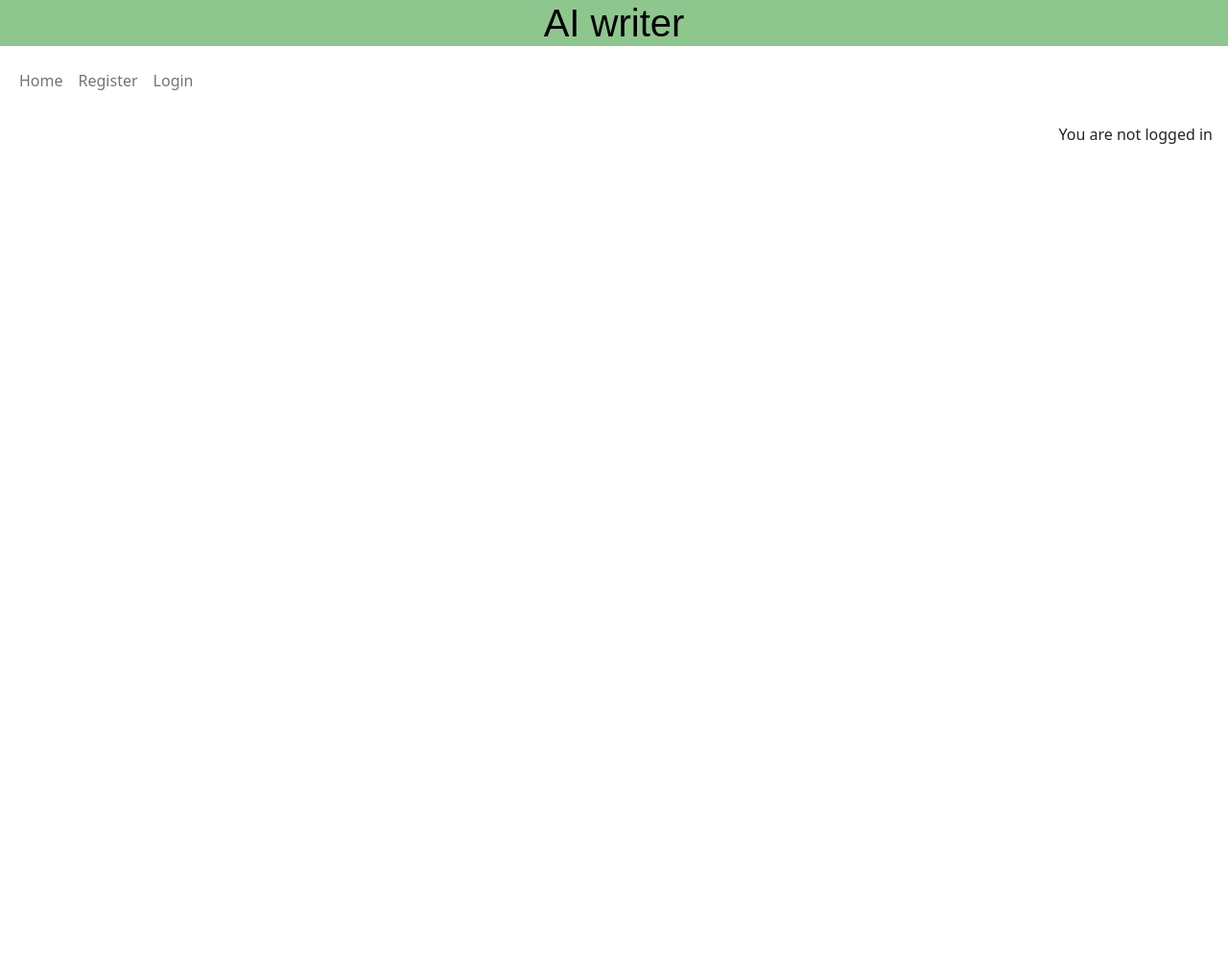
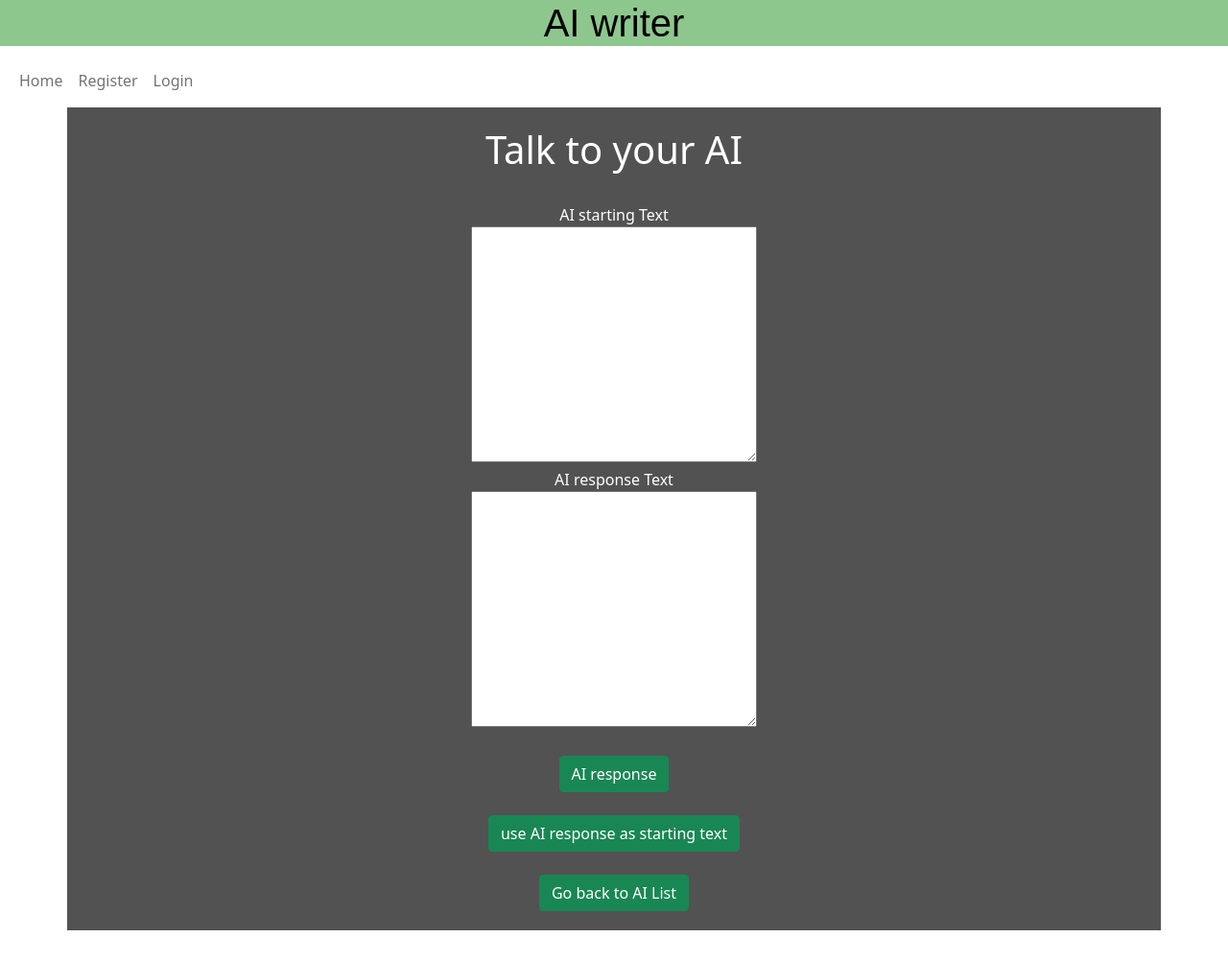
Before and after one commit to Jamie12341324/AI_writing, a Django app: page /create_AI/AI_writing/1 in a window 1280 px wide. Shown: the whole page at 96% size. Before the commit the page ends 150 px from the top, so only its background shows below. Run offline with Django 4.2, Linux system fonts and the light colour scheme.

Commit message:
Add AI_writing page with no back end

```diff
--- a/templates/account/login.html
+++ b/templates/account/login.html
@@ -12,10 +12,10 @@
         <div class="col-md-8 mt-3 offset-md-2">
             <h3>{% trans "Sign In" %}</h3>
 
-            <p>{% blocktrans %}Welcome to Book Shop.
+            <p>{% blocktrans %}Welcome to AI writer.
                 If you have not created an account yet, then <a class="link" href="{{ signup_url }}">sign up</a>
                 first.{% endblocktrans %}</p>
-            <p>You must create an account if you want to buy or view the detail of a book.</p>
+            <p>You must create an account if you want to create an AI</p>
         </div>
     </div>
     <div class="row">
--- a/update_AI/admin.py
+++ b/update_AI/admin.py
@@ -2,5 +2,7 @@
 
 # Register your models here.
 from .models import training_text
+from .models import ai_values
 
 admin.site.register(training_text)
+admin.site.register(ai_values)
--- a/update_AI/templates/AI_writing.html
+++ b/update_AI/templates/AI_writing.html
@@ -1,2 +1,36 @@
 {% extends "base.html" %}
 {% load static %}
+{% url 'AI_text_list' as your_AI_list_url %}
+{% url 'your_AI_list' as your_AI_list_url %}
+
+{% block content %}
+<div class="container">
+    <div class="row">
+        <!-- col-12 class from bootstrap -->
+        <div class="standard col-12">
+        <h1>Talk to your AI</h1>
+        <br>
+        <form method="POST">
+            {% csrf_token %}
+            <label for="talk_AI" class="label_div">AI starting Text</label>
+            <textarea id="train_AI" name="train_AI" rows="10" cols="30" aria-label="New start of some writing for AI"></textarea>
+            <br>
+            <label for="response_AI" class="label_div">AI response Text</label>
+            <textarea id="response_AI" name="response_AI" rows="10" cols="30" aria-label="New response from AI"></textarea>
+            <br>
+            <br>
+            <!-- btn-success classes from bootstrap used for create meal button  -->
+            <button type="submit" id="talk_AI_button" class="btn btn-success" aria-label="Button that gets the AI to respond using the starting text">AI response</button>
+            <br>
+            <br>
+            <button type="submit" id="talk_AI_button2" class="btn btn-success" aria-label="Button that gets the AI to respond using the response text as starting text">use AI response as starting text</button>
+            <br>
+        </form>
+        <br>
+        <a href="{% url 'your_AI_list' %}" class="btn btn-success" aria-label="Button that sends you to the AI list">Go back to AI List</a>
+        </div>
+    </div>
+</div>
+<!-- custom javascript -->
+
+{% endblock %}
--- a/update_AI/templates/update_AI.html
+++ b/update_AI/templates/update_AI.html
@@ -19,8 +19,8 @@
             <textarea id="train_AI" name="train_AI" rows="10" cols="30" aria-label="New training text to be add to the list of training texts">{{ text }}</textarea>
             <br>
             <br>
-            <!-- btn-success classes from bootstrap used for create meal button  -->
-            <button type="submit" id="train_AI_button" class="btn btn-success" aria-label="Button the saves a new training text with the typed in text">Train AI</button>
+            <!-- btn-success classes from bootstrap used for train AI button  -->
+            <button type="submit" id="train_AI_button" class="btn btn-success" aria-label="Button that saves a new training text with the typed in text">Train AI</button>
             <br>
         </form>
         <br>
--- a/update_AI/views.py
+++ b/update_AI/views.py
@@ -1,8 +1,8 @@
 from django.shortcuts import render, redirect
 from django.db.models import Q
-from .models import training_text,AI,AI_values
+from .models import training_text,AI,ai_values
 from django.db.models import Max
-from Mimic1_creative import Records
+from .Mimic1_creative import Records
 import random
 # Create your views here.
 def AI_writing(request,ai_id):
@@ -29,15 +29,16 @@
             text.save()
             records=Records()
             records.test_full_sequence(text.text_saved,random.randint(0,4))
-            ai_values=AI_values()
-            ai_values.value_checks=records.test_A
-            ai_values.value_answers=records.answer_A
-            ai_values.group=records.data_group_num_A
-            ai_values.user_id = request.user.id
-            ai_values.name2 = text.name2
-            ai_values.number = text.number
-            ai_values.ai = ai
-            ai_values.save()
+            ai_values_to_save=ai_values()
+            ai_values_to_save.value_checks=records.test_A
+            ai_values_to_save.value_answers=records.answer_A
+            ai_values_to_save.group=records.data_group_num_A
+            ai_values_to_save.user_id = request.user.id
+            ai_values_to_save.name2 = text.name2
+            ai_values_to_save.number = text.number
+            ai_values_to_save.ai = ai
+            ai_values_to_save.training_text=text
+            ai_values_to_save.save()
             return redirect("AI_text_list", ai_id=ai.id)
     else:
         training_texts=training_text.objects.all().values()
@@ -58,6 +59,13 @@
         text=training_text.objects.get(user=request.user,ai=ai.id,id=text_id)
         text.text_saved=request.POST["train_AI"]
         text.save()
+        records=Records()
+        records.test_full_sequence(text.text_saved,random.randint(0,4))
+        ai_values_to_save=ai_values.objects.get(user=request.user, training_text=text.id)
+        ai_values_to_save.value_checks=records.test_A
+        ai_values_to_save.value_answers=records.answer_A
+        ai_values_to_save.group=records.data_group_num_A
+        ai_values_to_save.save()
         return redirect("AI_text_list", ai_id=ai.id)
      else:
         text=training_text.objects.get(user=request.user,ai=ai.id,id=text_id)
@@ -74,6 +82,9 @@
         text_to_rename=training_text.objects.get(user=request.user,ai=ai_id,id=text_id)
         text_to_rename.name2=request.POST["text_name"]
         text_to_rename.save()
+        ai_values_to_save=ai_values.objects.get(user=request.user, training_text=text_to_rename.id)
+        ai_values_to_save.name2=text_to_rename.name2
+        ai_values_to_save.save()
         context={'AI_id':ai_id,}
         ai = AI.objects.get(id=ai_id)
         return redirect("AI_text_list", ai_id=ai.id)
```
Also changed, not shown: update_AI/models.py (+8 -4 lines), update_AI/migrations/0001_initial.py, update_AI/migrations/0002_ai_values_training_text.py (added), update_AI/migrations/0002_rename_name_training_text_name2.py (deleted), update_AI/migrations/0003_alter_training_text_name2.py (deleted), update_AI/migrations/0004_training_text_number.py (deleted).
